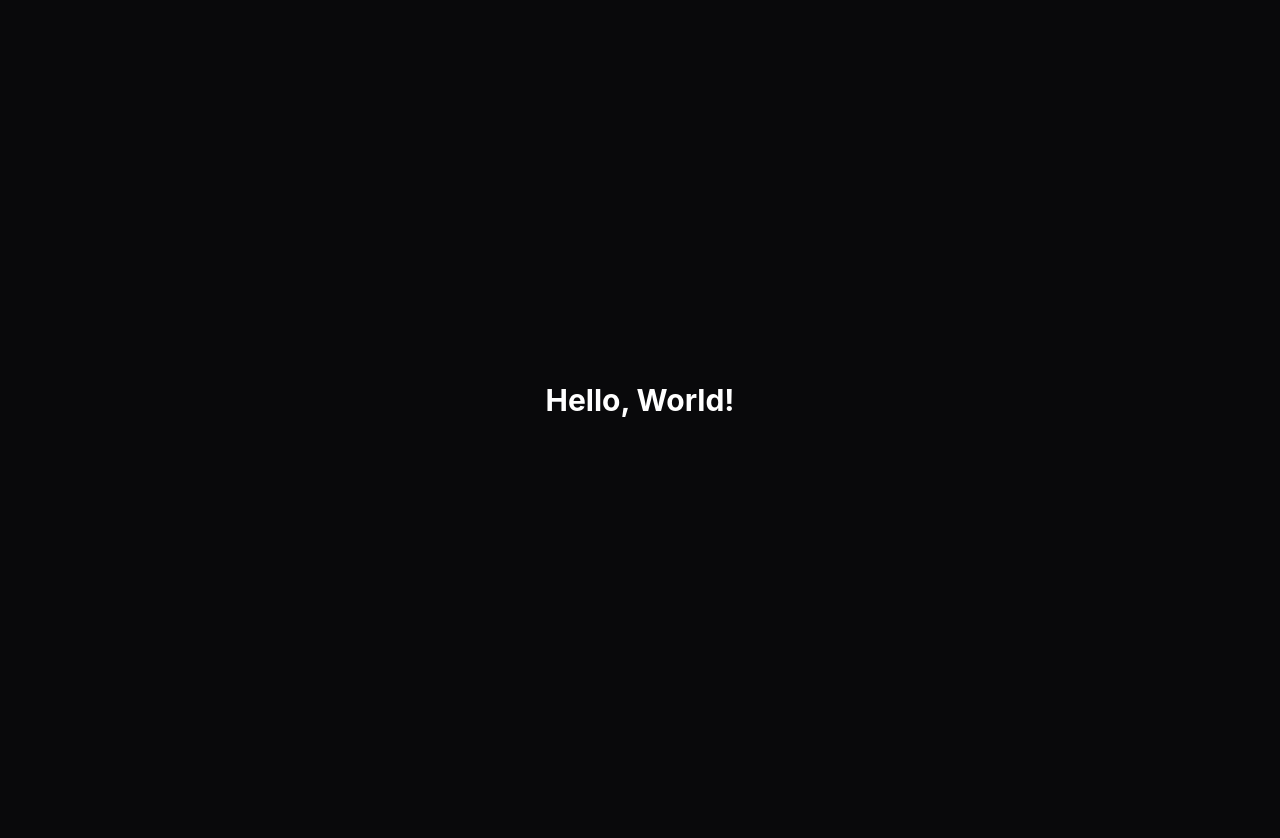
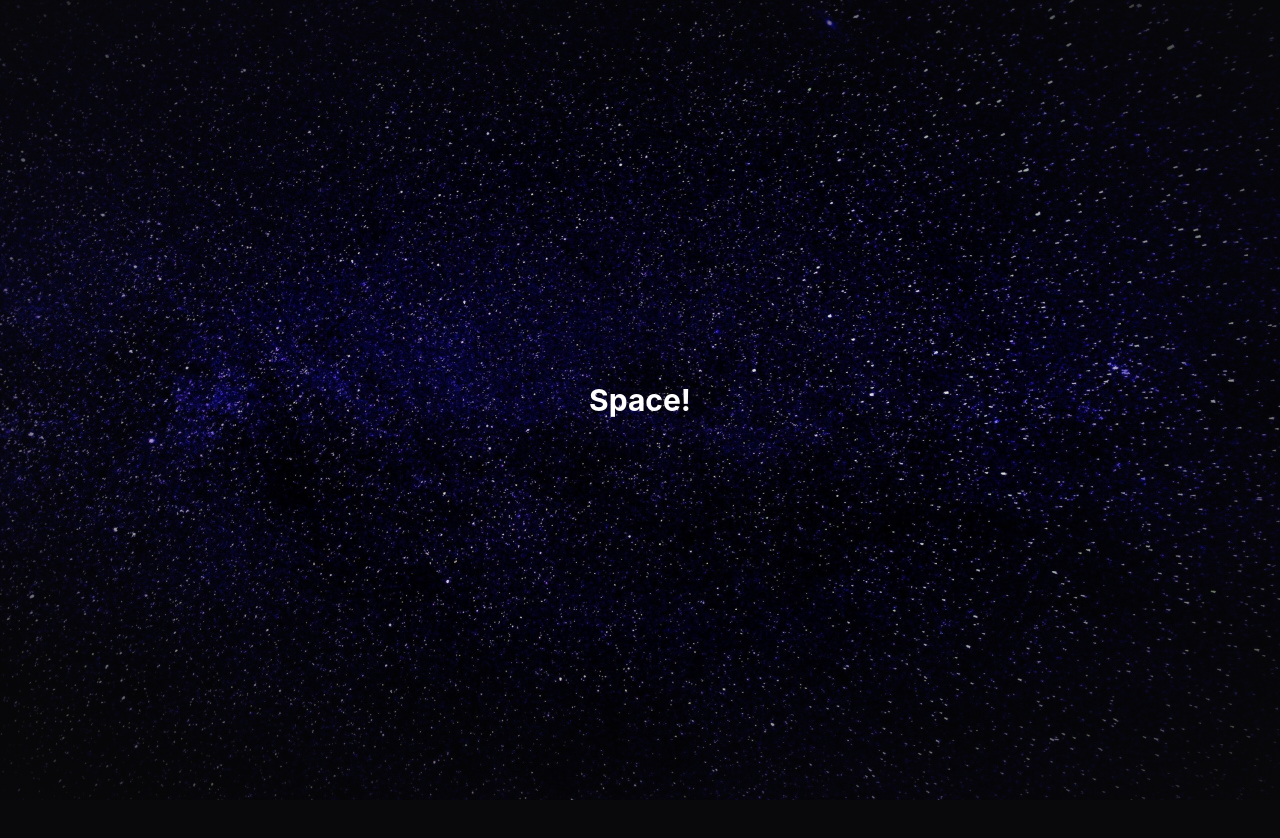
Before and after one commit to 0xRafay/mazin-website, a website: page index.html in a window 1280 px wide. Shown: the top 838 px of the page. Before the commit the page ends 800 px from the top, so only its background shows below. Drawn offline with Linux system fonts and the light colour scheme.

Commit message:
feat: add scrolling page layout and background fade-in
add background image
create check-img script
split inde.html into sections
cahnged `style.css` with custom classes for background layering and z-index

```diff
--- a/index.html
+++ b/index.html
@@ -2,19 +2,34 @@
 <html lang="en" data-theme="dark" class="dark">
   <head>
     <meta charset="UTF-8" />
-    <title>Hello, world!</title>
+    <title>Into the Unknown</title>
     <meta name="viewport" content="width=device-width,initial-scale=1" />
     <meta name="description" content="" />
     <link href="./dist/output.css" rel="stylesheet" />
   </head>
 
-  <body class="bg-zinc-950 text-white h-screen grid place-items-center m-0 page-enter">
-    <main
-      class="text-center m-0"
-      tyle="animation: fadein 1s ease-out 0.3s both"
-    >
-      <h1 class="text-3xl font-bold decoration-zinc-600">Hello, World!</h1>
+  <body
+    class="bg-zinc-950 text-white h-screen grid place-items-center m-0 page-enter"
+  >
+    <img
+      src="./img/other.jpg"
+      class="background-container"
+      alt="mazin-pookie"
+    />
+    <div class="background-overlay"></div>
+    <main class="relative m-0">
+      <section
+        class="h-screen grid place-items-center"
+        style="animation: fadein 1s ease-out 0.3s both"
+      >
+        <h1 class="text-3xl font-bold decoration-zinc-600 text-center">
+          Space!
+        </h1>
+      </section>
+      <section class="h-screen"></section>
+      <section class="h-screen"></section>
     </main>
   </body>
+  <script src="./src/scripts/check-img.js"></script>
   <script src="./src/scripts/spawn-sparkle.js"></script>
 </html>
--- a/src/css/style.css
+++ b/src/css/style.css
@@ -46,3 +46,34 @@
     opacity: 1;
   }
 }
+.background-container {
+  position: fixed;
+  top: 0;
+  left: 0;
+  width: 100%;
+  height: 100%;
+  z-index: 0;
+  pointer-events: none;
+  object-fit: cover;
+  opacity: 0;
+  transition: opacity 1.2s ease-in-out;
+}
+
+.background-container.loaded {
+  opacity: 1;
+}
+
+.background-overlay {
+  position: fixed;
+  top: 0;
+  left: 0;
+  width: 100%;
+  height: 100%;
+  z-index: 1;
+  pointer-events: none;
+  background: radial-gradient(ellipse at center, transparent 40%, rgba(9, 9, 11, 0.9) 100%);
+}
+.content-wrapper {
+  position: relative;
+  z-index: 10;
+}
--- /dev/null
+++ b/src/scripts/check-img.js
@@ -0,0 +1,11 @@
+const bgImage = document.querySelector(".background-container");
+
+if (bgImage.complete) {
+  // Image is already cached and loaded
+  bgImage.classList.add("loaded");
+} else {
+  // Image is still loading, wait for it
+  bgImage.addEventListener("load", () => {
+    bgImage.classList.add("loaded");
+  });
+}
```
Also changed, not shown: dist/output.css, img/main_bg.jpg (added), img/other.jpg (added).
